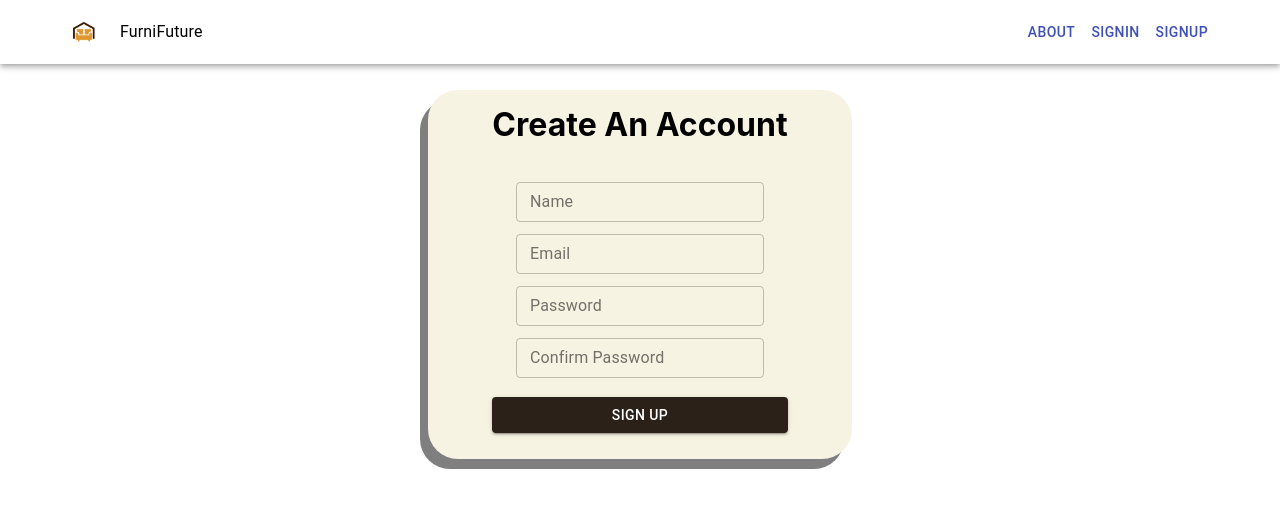
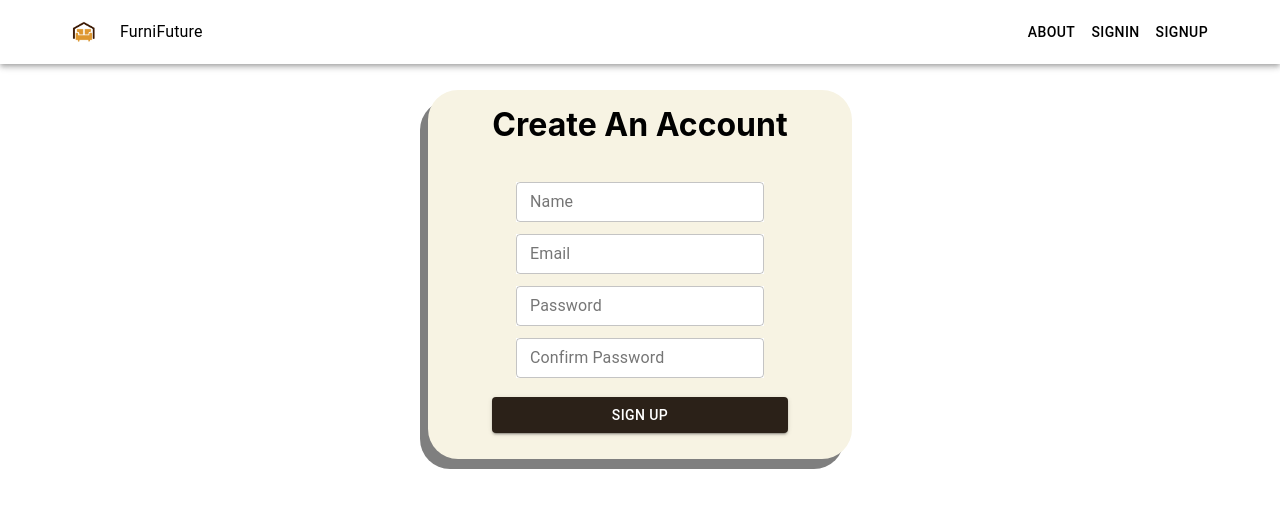
Before and after one commit to AhmadNourelddine/furnifuture, a React (Create React App) app: page /signup in a window 1280 px wide. Shown: the top 508 px of the page. Built offline with nearby package versions, Linux system fonts and the light colour scheme.

Commit message:
added type password

```diff
--- a/src/components/homeNavbar/index.js
+++ b/src/components/homeNavbar/index.js
@@ -19,9 +19,9 @@ import websiteLogo from '../../assets/furniFuture-logo.png';
 const Navbar = () => {
 
     return(
-        <AppBar position="static" color="transparent">
+        <AppBar position="static" color="transparent" id="app-bar">
         <Container>
-          <Toolbar disableGutters>
+          <Toolbar disableGutters >
 
           <IconButton sx={{ p: 0 }}>
 
@@ -32,7 +32,7 @@ const Navbar = () => {
               <Box sx={{ flexGrow: 1, display: { xs: 'none', md: 'flex' } }}
               style={{display:"flex", justifyContent:"flex-end"}}>
 
-              <Button component={Link} to="/about"
+              <Button component={Link} to="/about" className="toolbar-btn" color="inherit"
                 key="about"
                 sx={{ my: 2, color: 'black', display: 'block' }}
               >
@@ -40,7 +40,7 @@ const Navbar = () => {
               </Button>
 
 
-              <Button component={Link} to="/login"
+              <Button component={Link} to="/login" className="toolbar-btn" color="inherit"
                 key="signin"
                 sx={{ my: 2, color: 'black', display: 'block' }}
               >
@@ -48,7 +48,7 @@ const Navbar = () => {
               </Button>
 
 
-              <Button component={Link} to="/signup"
+              <Button component={Link} to="/signup" className="toolbar-btn" color="inherit"
                 key="signup"
                 sx={{ my: 2, color: 'black', display: 'block' }}
               >
--- a/src/pages/Login/index.js
+++ b/src/pages/Login/index.js
@@ -49,10 +49,10 @@ const Login = ()=> {
 
     <Box className='login-form' id="signin-box">
     <p id="sign-in">Sign In To Your Account</p>
-    <TextField id="outlined-basic" label="Email" variant="outlined" margin="normal"
+    <TextField className="outlined-basic" label="Email" variant="outlined" margin="normal"
     onChange = {e=>setEmail(e.target.value)}/>
 
-    <TextField id="outlined-basic" label="Password" variant="outlined" margin="normal" type="password"
+    <TextField className="outlined-basic" label="Password" variant="outlined" margin="normal" type="password"
     onChange = {e=>setPassword(e.target.value)} />
 
     <Button onClick={logIn} variant="contained" fullWidth id="signin-btn">
--- a/src/pages/Signup/index.js
+++ b/src/pages/Signup/index.js
@@ -45,16 +45,16 @@ const SignUp = ()=> {
 
     <Box className='signup-form' id="signup-box">
     <p id="sign-up">Create An Account</p>
-    <TextField id="outlined-basic" label="Name" variant="outlined" margin="dense"
+    <TextField className="outlined-basic" label="Name" variant="outlined" margin="dense"
     onChange = {e=>setName(e.target.value)}/>
 
-    <TextField id="outlined-basic" label="Email" variant="outlined" margin="dense"
+    <TextField className="outlined-basic" label="Email" variant="outlined" margin="dense"
     onChange = {e=>setEmail(e.target.value)}/>
 
-    <TextField id="outlined-basic" label="Password" variant="outlined" margin="dense" type="password"
+    <TextField className="outlined-basic" label="Password" variant="outlined" margin="dense" type="password"
     onChange = {e=>setPassword(e.target.value)}/>
 
-   <TextField id="outlined-basic" label="Confirm Password" variant="outlined" margin="dense" type="password"
+   <TextField className="outlined-basic" label="Confirm Password" variant="outlined" margin="dense" type="password"
     onChange = {e=>setCpassword(e.target.value)}/>
 
     <Button onClick={signup} variant="contained" id="signup-btn" fullWidth>Sign Up</Button>
--- a/src/pages/dashboard/index.js
+++ b/src/pages/dashboard/index.js
@@ -46,16 +46,16 @@ const Dashboard = ()=> {
 
     <Box className='signup-form' id="signup-box">
     <p id="sign-up">Update Account Info</p>
-    <TextField id="outlined-basic" label="Name" variant="outlined" margin="dense"
+    <TextField className="outlined-basic" label="Name" variant="outlined" margin="dense"
     onChange = {e=>setName(e.target.value)}/>
 
-    <TextField id="outlined-basic" label="Email" variant="outlined" margin="dense"
+    <TextField className="outlined-basic" label="Email" variant="outlined" margin="dense"
     onChange = {e=>setEmail(e.target.value)}/>
 
-    <TextField id="outlined-basic" label="Password" variant="outlined" margin="dense" type="password"
+    <TextField className="outlined-basic" label="Password" variant="outlined" margin="dense" type="password"
     onChange = {e=>setPassword(e.target.value)}/>
 
-   <TextField id="outlined-basic" label="Confirm Password" variant="outlined" margin="dense" type="password"
+   <TextField className="outlined-basic" label="Confirm Password" variant="outlined" margin="dense" type="password"
     onChange = {e=>setCpassword(e.target.value)}/>
 
     <Button onClick={update} variant="contained" id="signup-btn" fullWidth>Update</Button>
```
